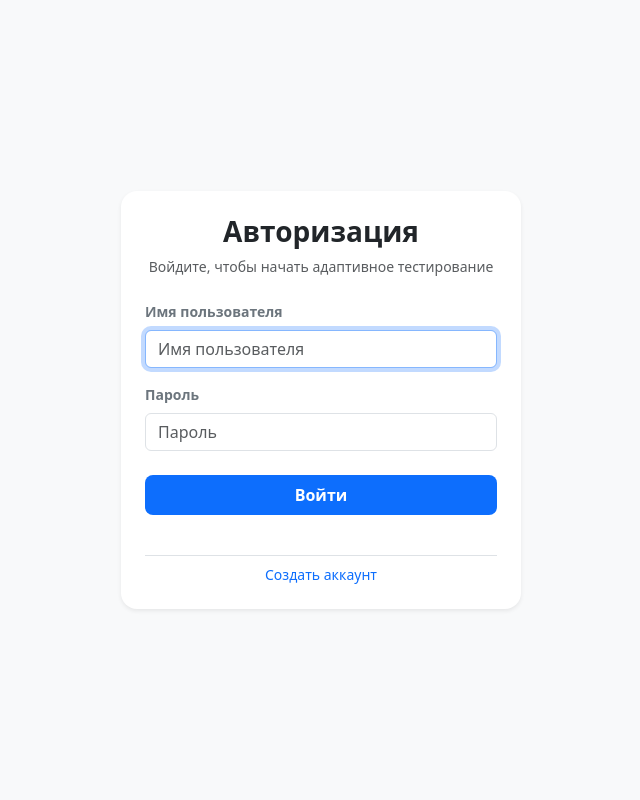
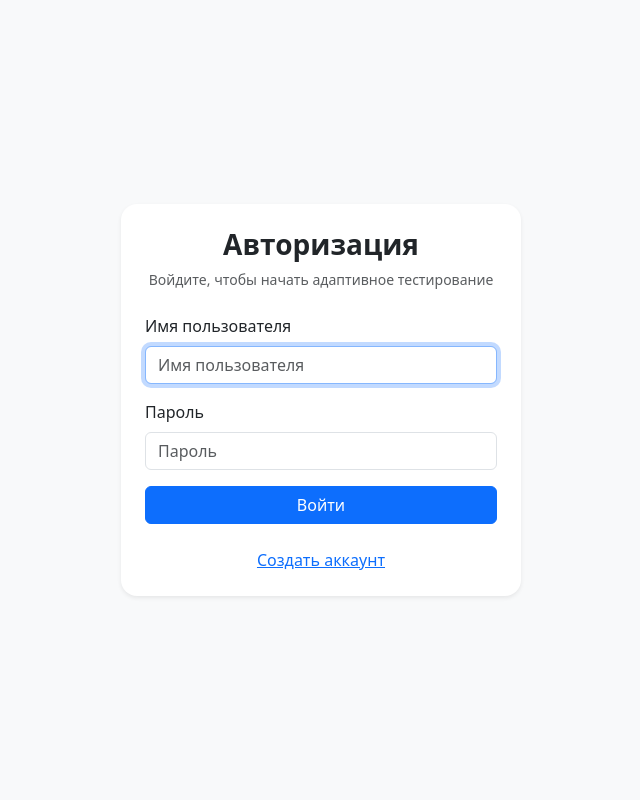
Before and after one commit to iwantxseeyxubleed/js_adaptive_test, a Django app: page / in a window 1280 px wide. Shown: the whole page, without its empty margins (319-959 px from the left). Run offline with Django 5.2, Linux system fonts and the light colour scheme; some libraries are stand-ins or nearby versions.

Commit message:
Refactor login.html for improved structure and style

```diff
--- a/quiz/templates/quiz/login.html
+++ b/quiz/templates/quiz/login.html
@@ -1,38 +1,55 @@
-{% block content %}
-<link href="https://cdn.jsdelivr.net/npm/bootstrap@5.3.0/dist/css/bootstrap.min.css" rel="stylesheet">
+{% load static %}
+<!DOCTYPE html>
+<html lang="ru">
+<head>
+    <meta charset="UTF-8">
+    <meta name="viewport" content="width=device-width, initial-scale=1.0">
+    <title>Авторизация</title>
 
-<div class="container d-flex justify-content-center align-items-center" style="min-height: 100vh; background-color: #f8f9fa;">
-    <div class="card shadow-sm p-4 text-center" style="max-width: 400px; width: 100%; border-radius: 16px; border: none;">
+    <link href="https://cdn.jsdelivr.net/npm/bootstrap@5.3.0/dist/css/bootstrap.min.css" rel="stylesheet">
+</head>
+<body style="background-color:#f8f9fa;">
+
+<div class="container d-flex justify-content-center align-items-center" style="min-height:100vh;">
+    <div class="card shadow-sm p-4 text-center" style="max-width:400px;width:100%;border-radius:16px;border:none;">
 
         <h3 class="fw-bold mb-2">Авторизация</h3>
-        <p class="text-muted small mb-4">Войдите, чтобы начать адаптивное тестирование</p>
+        <p class="text-muted small mb-4">
+            Войдите, чтобы начать адаптивное тестирование
+        </p>
 
-        <form method="post" novalidate>
+        <form method="post">
             {% csrf_token %}
 
             {% for field in form %}
                 <div class="mb-3 text-start">
-                    <label class="form-label text-secondary small fw-semibold" for="{{ field.id_for_label }}">
+                    <label class="form-label" for="{{ field.id_for_label }}">
                         {{ field.label }}
                     </label>
+
                     {{ field }}
 
                     {% if field.errors %}
-                        <div class="text-danger small mt-1" style="font-size: 0.8rem;">
+                        <div class="text-danger small mt-1">
                             {{ field.errors|striptags }}
                         </div>
                     {% endif %}
                 </div>
             {% endfor %}
 
-            <button type="submit" class="btn btn-primary w-100 py-2 fw-semibold mt-2" style="border-radius: 8px; background-color: #0d6efd; border: none;">
+            <button type="submit" class="btn btn-primary w-100">
                 Войти
             </button>
         </form>
 
-        <div class="mt-4 pt-2 border-top">
-            <a href="{% url 'register' %}" class="text-decoration-none small text-primary">Создать аккаунт</a>
+        <div class="mt-4">
+            <a href="{% url 'register' %}">
+                Создать аккаунт
+            </a>
         </div>
+
     </div>
 </div>
-{% endblock %}
+
+</body>
+</html>
```
